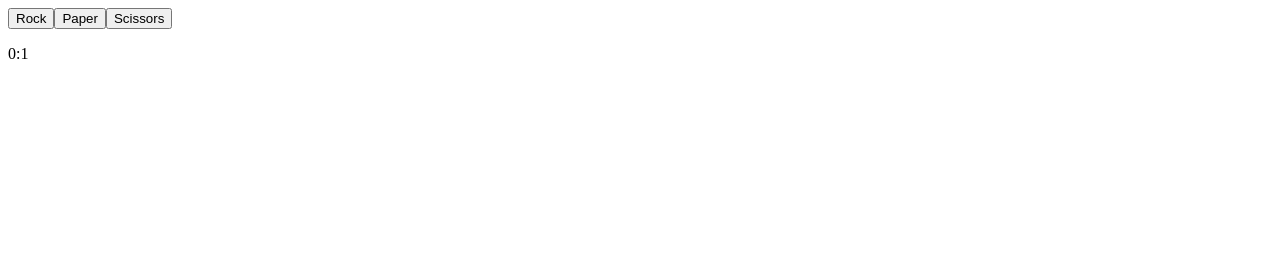
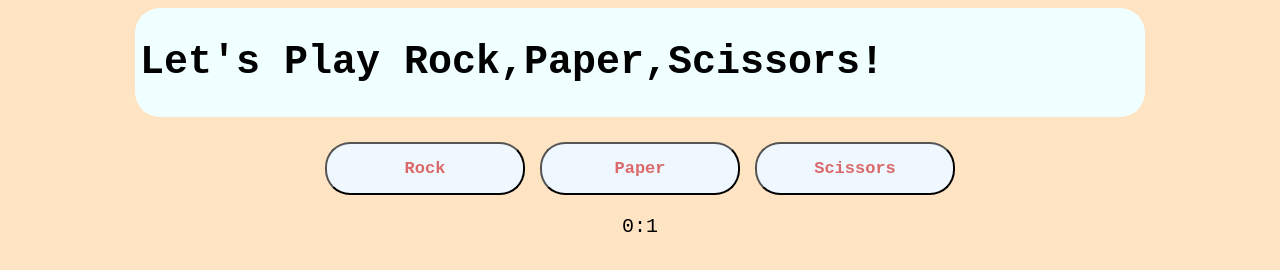
Before and after one commit to Dimitar-04/rock_paper_scissors, a plain HTML site: page game.html in a window 1280 px wide. Both pictures are taken after a click on the button "Rock". Drawn offline with Linux system fonts and the light colour scheme.

Commit message:
Fixed some bugs

```diff
--- a/game.html
+++ b/game.html
@@ -4,9 +4,12 @@
     <meta charset="UTF-8">
     <meta name="viewport" content="width=device-width, initial-scale=1.0">
     <title>Rock,Paper,Scissors</title>
+    <link rel="stylesheet" href="styles.css">
 </head>
 <body id="bod">
-
+    <div class="head">
+        <h1>Let's Play Rock,Paper,Scissors!</h1>
+    </div>
     <script>
         let num=3;
         function random(num)
@@ -74,23 +77,30 @@
         let playerScore=0;
         let pcScore=0;
         const bod=document.querySelector('#bod');
+        const drzac=document.createElement('div');
+        drzac.classList.add('drzac');
+        bod.appendChild(drzac);
         let btn1=document.createElement('button');
         btn1.textContent='Rock';
-        bod.appendChild(btn1);
+        btn1.classList.add('btnclass')
+        drzac.appendChild(btn1);
 
         let btn2=document.createElement('button');
         btn2.textContent='Paper';
-        bod.appendChild(btn2);
+        btn2.classList.add('btnclass');
+        drzac.appendChild(btn2);
 
         let btn3=document.createElement('button');
         btn3.textContent='Scissors';
-        bod.appendChild(btn3);
+        btn3.classList.add('btnclass');
+        drzac.appendChild(btn3);
 
         let container=document.createElement('div');
         container.classList.add('container');
         bod.appendChild(container);
 
-
+        let score=document.createElement('p');
+        container.appendChild(score);
 
 
         btn1.addEventListener('click',()=>{
@@ -98,14 +108,11 @@
             let res=playRound(p,getComputerChoice());
             if (res==='Win'){playerScore++}
             else{pcScore++}
-            let score=document.createElement('p');
-            container.appendChild(score);
             score.textContent=`${playerScore}:${pcScore}`;
-            let br=document.createElement('br');
-            container.appendChild(br);
             if(pcScore===5 || playerScore===5)
             {
                 let answer=document.createElement('p');
+                answer.classList.add('para');
                 if(pcScore===5)
             {
                 answer.textContent='You Loose!';
@@ -126,13 +133,10 @@
             let res=playRound(p,getComputerChoice());
             if(res==='Win'){playerScore++}
             else{pcScore++}
-            let score=document.createElement('p');
-            container.appendChild(score);
             score.textContent=`${playerScore}:${pcScore}`;
-            let br=document.createElement('br');
-            container.appendChild(br);
             if(pcScore===5 || playerScore===5)
             { let answer=document.createElement('p');
+                answer.classList.add('para');
                 if(pcScore===5)
             {
                 answer.textContent='You Loose!';
@@ -152,14 +156,11 @@
             let res=playRound(p,getComputerChoice());
             if(res==='Win'){playerScore++}
             else{pcScore++}
-            let score=document.createElement('p');
-            container.appendChild(score);
             score.textContent=`${playerScore}:${pcScore}`;
-            let br=document.createElement('br');
-            container.appendChild(br);
             if(pcScore===5 || playerScore===5)
             {
                 let answer=document.createElement('p');
+                answer.classList.add('para');
                 if(pcScore===5)
             {
                 answer.textContent='You Loose!';
```
